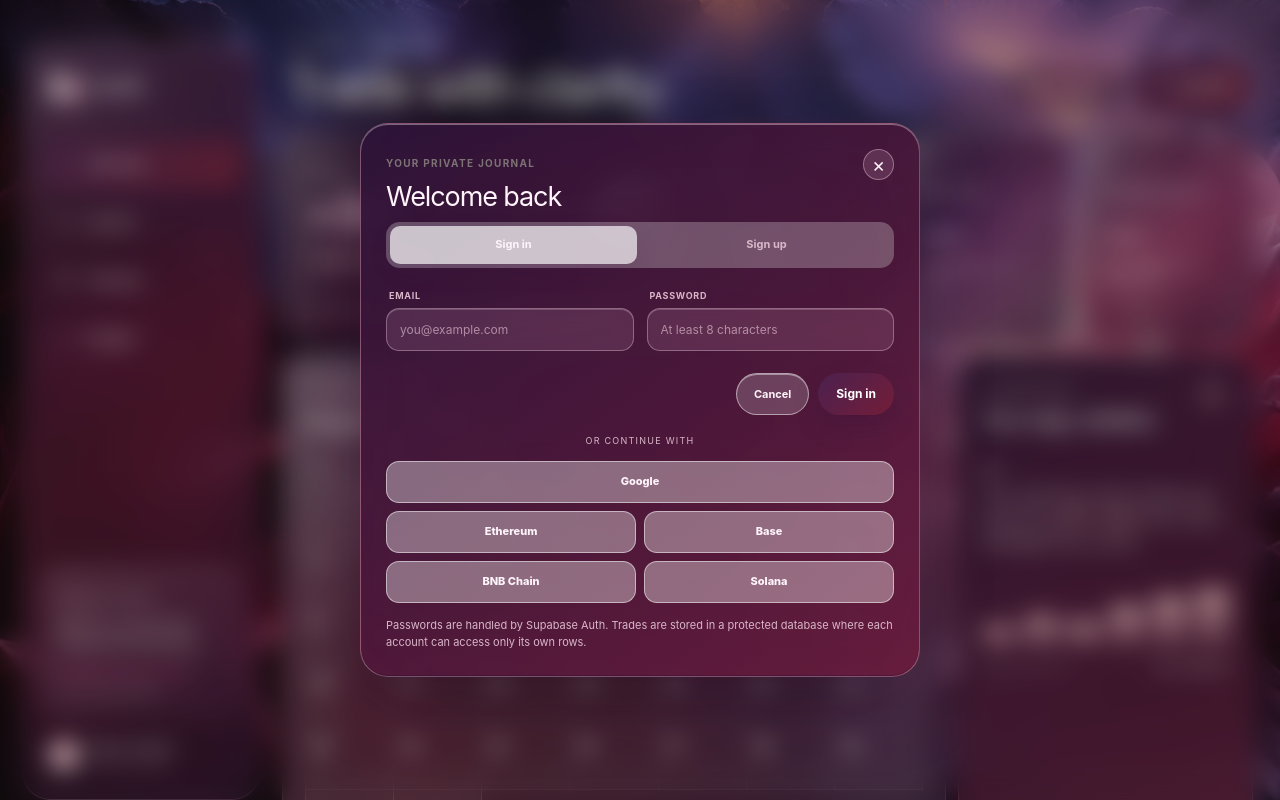
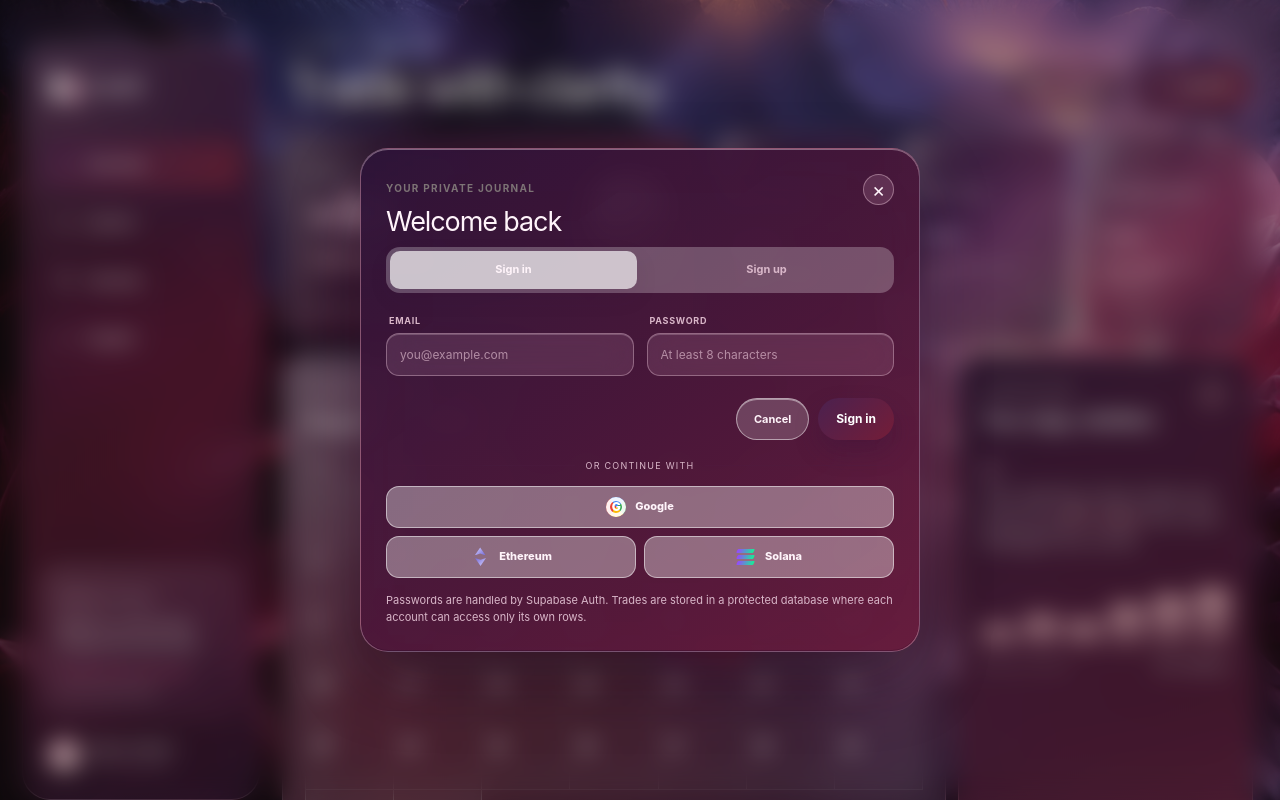
Before and after one commit to greyvese/lucid-trading, a Next.js app: page / in a window 1280 px wide. Both pictures are taken after a click on the button "Sign in / Sign up". Shown: the top 800 px of the page. Built offline with nearby package versions, Linux system fonts and the light colour scheme.

Commit message:
Simplify wallet login and show wallet address

```diff
--- a/app/globals.css
+++ b/app/globals.css
@@ -101,6 +101,7 @@
 .profile strong, .profile small { display: block; white-space: nowrap; }
 .profile strong { font-size: 11px; }
 .profile small { margin-top: 2px; color: var(--text-muted); font-size: 9px; }
+.profile small.wallet-address { white-space: normal; overflow-wrap: anywhere; line-height: 1.25; }
 .profile b { letter-spacing: 2px; font-size: 8px; }
 .avatar { width: 32px; height: 32px; display: grid; place-items: center; border-radius: 50%; background: linear-gradient(145deg, var(--rose), #f3d7d4); font-size: 9px; font-weight: 800; }
 .profile-auth { cursor: pointer; border-radius: 13px; transition: 160ms ease; }.profile-auth:hover { background: rgba(255,255,255,0.38); }.profile-loading { opacity: 0.65; }
@@ -120,10 +121,17 @@
 .auth-tabs button.active { color: var(--text-main); background: rgba(255,255,255,0.66); box-shadow: 0 8px 24px rgba(53,16,58,0.08); }
 .auth-divider { display: flex; align-items: center; gap: 10px; margin: 19px 0 13px; color: var(--text-muted); font-size: 9px; text-transform: uppercase; letter-spacing: .14em; }
 .auth-divider::before, .auth-divider::after { content: ""; height: 1px; flex: 1; background: rgba(74,31,71,0.16); }
-.social-auth-button, .wallet-grid button { width: 100%; min-height: 42px; border: 1px solid rgba(255,255,255,0.5); border-radius: 13px; background: rgba(255,255,255,0.36); color: var(--text-main); font: inherit; font-size: 11px; font-weight: 760; cursor: pointer; }
+.social-auth-button, .wallet-grid button { width: 100%; min-height: 42px; border: 1px solid rgba(255,255,255,0.5); border-radius: 13px; background: rgba(255,255,255,0.36); color: var(--text-main); font: inherit; font-size: 11px; font-weight: 760; cursor: pointer; display: inline-flex; align-items: center; justify-content: center; gap: 9px; }
 .social-auth-button:hover, .wallet-grid button:hover { background: rgba(255,255,255,0.62); }
 .wallet-grid { display: grid; grid-template-columns: 1fr 1fr; gap: 8px; margin-top: 8px; }
 .social-auth-button:disabled, .wallet-grid button:disabled, .primary-button:disabled { opacity: .55; cursor: wait; }
+.auth-logo { width: 20px; height: 20px; flex: 0 0 20px; display: grid; place-items: center; }
+.google-logo { border-radius: 50%; background: conic-gradient(from -35deg, #4285f4 0 25%, #34a853 0 47%, #fbbc05 0 70%, #ea4335 0 100%); color: white; font-size: 12px; font-weight: 900; box-shadow: inset 0 0 0 4px rgba(255,255,255,.92); }
+.ethereum-logo { position: relative; grid-template-rows: 1fr 1fr; gap: 1px; }
+.ethereum-logo i { width: 11px; height: 8px; display: block; background: linear-gradient(135deg, #d9d4ff, #7166d5); clip-path: polygon(50% 0, 100% 100%, 50% 77%, 0 100%); }
+.ethereum-logo i:last-child { transform: rotate(180deg); }
+.solana-logo { gap: 2px; align-content: center; }
+.solana-logo i { width: 17px; height: 4px; display: block; border-radius: 1px; transform: skewX(-24deg); background: linear-gradient(90deg, #9945ff, #14f195); }
 .primary-button { border: 0; border-radius: 99px; background: linear-gradient(135deg, var(--purple), var(--wine)); color: white; padding: 12px 18px; min-height: 42px; font-size: 12px; font-weight: 720; display: inline-flex; align-items: center; justify-content: center; gap: 8px; cursor: pointer; box-shadow: 0 12px 24px rgba(52,18,58,0.28); transition: transform 160ms ease, box-shadow 160ms ease; }
 .primary-button:hover { transform: translateY(-2px); box-shadow: 0 15px 28px rgba(29,26,27,0.25); }
 .primary-button span { color: var(--rose); font-size: 17px; }
--- a/app/page.tsx
+++ b/app/page.tsx
@@ -31,6 +31,8 @@
 type SignedInUser = {
   displayName: string;
   email: string;
+  walletAddress: string | null;
+  walletNetwork: "Ethereum" | "Solana" | null;
 };
 
 type DatabaseTrade = {
@@ -101,10 +103,21 @@
 }
 
 function accountFromUser(user: User): SignedInUser {
-  const walletAddress = user.identities?.find((identity) => identity.provider === "web3")?.identity_data?.address;
-  const email = user.email ?? (walletAddress ? String(walletAddress) : "Wallet account");
-  const displayName = String(user.user_metadata?.display_name ?? user.user_metadata?.full_name ?? user.user_metadata?.name ?? (walletAddress ? `${String(walletAddress).slice(0, 6)}…${String(walletAddress).slice(-4)}` : email));
-  return { displayName, email };
+  const walletIdentity = user.identities?.find((identity) => {
+    const provider = identity.provider.toLowerCase();
+    return provider === "web3" || provider === "ethereum" || provider === "solana" || Boolean(identity.identity_data?.address);
+  });
+  const identityData = walletIdentity?.identity_data;
+  const walletAddress = walletIdentity
+    ? String(identityData?.address ?? identityData?.wallet_address ?? identityData?.sub ?? walletIdentity.identity_id ?? walletIdentity.id)
+    : null;
+  const provider = String(identityData?.chain ?? identityData?.provider ?? walletIdentity?.provider ?? "").toLowerCase();
+  const walletNetwork = walletAddress ? (provider.includes("solana") ? "Solana" : "Ethereum") : null;
+  const email = user.email ?? (walletAddress ?? "Wallet account");
+  const displayName = walletAddress
+    ? `${walletNetwork} wallet`
+    : String(user.user_metadata?.display_name ?? user.user_metadata?.full_name ?? user.user_metadata?.name ?? email);
+  return { displayName, email, walletAddress, walletNetwork };
 }
 
 export default function Home() {
@@ -391,16 +404,15 @@
     if (error) { setAuthBusy(false); setNotice(error.message); }
   }
 
-  async function signInWithEvm(chainId: string, label: string) {
-    if (!window.ethereum) { setNotice(`Install an Ethereum-compatible wallet to use ${label}.`); return; }
+  async function signInWithEthereum() {
+    if (!window.ethereum) { setNotice("Install an Ethereum-compatible wallet to continue."); return; }
     setAuthBusy(true);
     try {
-      await window.ethereum.request({ method: "wallet_switchEthereumChain", params: [{ chainId }] });
       const { error } = await supabase.auth.signInWithWeb3({ chain: "ethereum", statement: "Sign in securely to Lucid Journal." });
       if (error) throw error;
       setIsAuthOpen(false);
     } catch (error) {
-      setNotice(error instanceof Error ? error.message : `Unable to sign in with ${label}.`);
+      setNotice(error instanceof Error ? error.message : "Unable to sign in with Ethereum.");
     } finally { setAuthBusy(false); }
   }
 
@@ -445,7 +457,7 @@
         {user === undefined ? (
           <div className="profile profile-loading"><span className="avatar">··</span><span><strong>Checking account</strong><small>One moment</small></span></div>
         ) : user ? (
-          <div className="profile"><span className="avatar">{userInitials}</span><span><strong>{user.displayName}</strong><small>{user.email}</small></span><b>✓</b></div>
+          <div className="profile"><span className="avatar">{userInitials}</span><span><strong>{user.displayName}</strong><small className={user.walletAddress ? "wallet-address" : ""}>{user.walletAddress ?? user.email}</small></span><b>✓</b></div>
         ) : (
           <button className="profile profile-auth" type="button" onClick={() => setIsAuthOpen(true)}><span className="avatar">↗</span><span><strong>Sign up / Sign in</strong><small>Save on this device</small></span><b>›</b></button>
         )}
@@ -599,12 +611,10 @@
               <div className="form-actions"><button className="secondary-button" type="button" onClick={() => setIsAuthOpen(false)}>Cancel</button><button className="primary-button" disabled={authBusy} type="submit">{authBusy ? "Please wait…" : authMode === "signup" ? "Create account" : "Sign in"}</button></div>
             </form>
             <div className="auth-divider"><span>or continue with</span></div>
-            <button className="social-auth-button" disabled={authBusy} type="button" onClick={signInWithGoogle}>Google</button>
+            <button className="social-auth-button" disabled={authBusy} type="button" onClick={signInWithGoogle}><span className="auth-logo google-logo" aria-hidden="true">G</span><span>Google</span></button>
             <div className="wallet-grid">
-              <button type="button" disabled={authBusy} onClick={() => signInWithEvm("0x1", "Ethereum")}>Ethereum</button>
-              <button type="button" disabled={authBusy} onClick={() => signInWithEvm("0x2105", "Base")}>Base</button>
-              <button type="button" disabled={authBusy} onClick={() => signInWithEvm("0x38", "BNB Chain")}>BNB Chain</button>
-              <button type="button" disabled={authBusy} onClick={signInWithSolana}>Solana</button>
+              <button type="button" disabled={authBusy} onClick={signInWithEthereum}><span className="auth-logo ethereum-logo" aria-hidden="true"><i /><i /></span><span>Ethereum</span></button>
+              <button type="button" disabled={authBusy} onClick={signInWithSolana}><span className="auth-logo solana-logo" aria-hidden="true"><i /><i /><i /></span><span>Solana</span></button>
             </div>
             <p className="auth-note">Passwords are handled by Supabase Auth. Trades are stored in a protected database where each account can access only its own rows.</p>
           </section>
```
